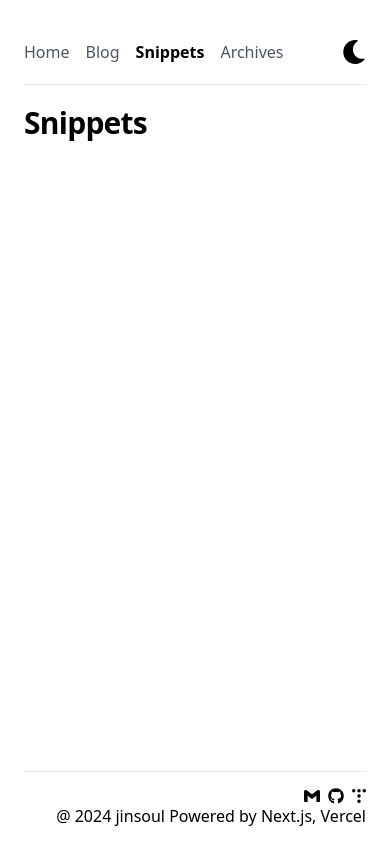
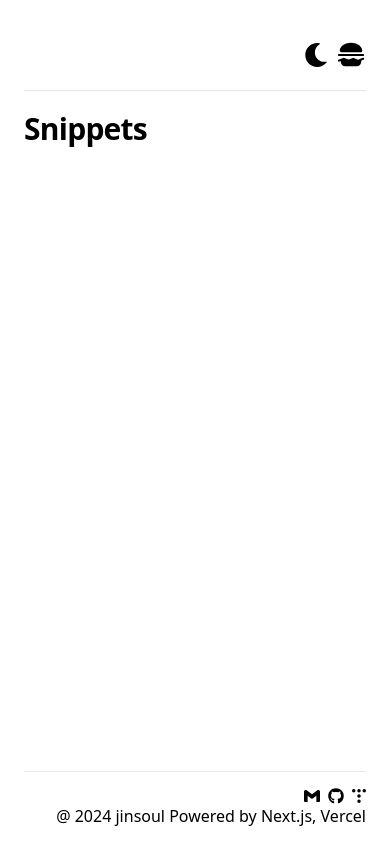
Before and after one commit to jinsoul75/jinsoul75.github.io, a Next.js app: page /snippets in a window 390 px wide. Built offline with nearby package versions, Linux system fonts and the light colour scheme.

Commit message:
chore: 헤더 반응형

```diff
--- a/src/components/header/Header.tsx
+++ b/src/components/header/Header.tsx
@@ -1,12 +1,17 @@
 import NavBar from './NavBar';
 import ThemeToggle from '../theme-toggle/ThemeToggle';
+
+import { PiHamburgerFill } from 'react-icons/pi';
 
 export default function Header() {
   return (
     <header className="pt-10 pb-5 border-b border-b-gray sticky top-0 bg-white z-10">
-      <nav className="flex justify-between">
+      <nav className="flex justify-end sm:justify-between">
         <NavBar />
-        <ThemeToggle />
+        <div className="flex gap-2">
+          <ThemeToggle />
+          <PiHamburgerFill size={30} className="inline sm:hidden" />
+        </div>
       </nav>
     </header>
   );
--- a/src/components/header/NavBar.tsx
+++ b/src/components/header/NavBar.tsx
@@ -3,7 +3,7 @@ import { MENUS, MENU_INFO } from '../../constants/menu';
 
 export default function NavBar() {
   return (
-    <ul className="flex space-x-4">
+    <ul className="space-x-4 hidden sm:flex">
       {MENUS.map((menu, index) => {
         return (
           <li key={`${menu}${index}`}>
--- a/src/components/theme-toggle/ThemeToggle.tsx
+++ b/src/components/theme-toggle/ThemeToggle.tsx
@@ -4,7 +4,11 @@ import { useEffect, useState } from 'react';
 import { FaMoon, FaRegSun } from 'react-icons/fa';
 import { useTheme } from 'next-themes';
 
-export default function ThemeToggle() {
+interface ThemeToggleProps {
+  className?: string;
+}
+
+export default function ThemeToggle({ className }: ThemeToggleProps) {
   const [mounted, setMounted] = useState(false);
   const { theme, setTheme } = useTheme();
 
@@ -17,7 +21,7 @@ export default function ThemeToggle() {
   }
 
   return (
-    <button className="cursor-pointer">
+    <button className={`cursor-pointer ${className}`}>
       {theme === 'dark' ? (
         <FaRegSun onClick={() => setTheme('light')} size={24} />
       ) : (
```
